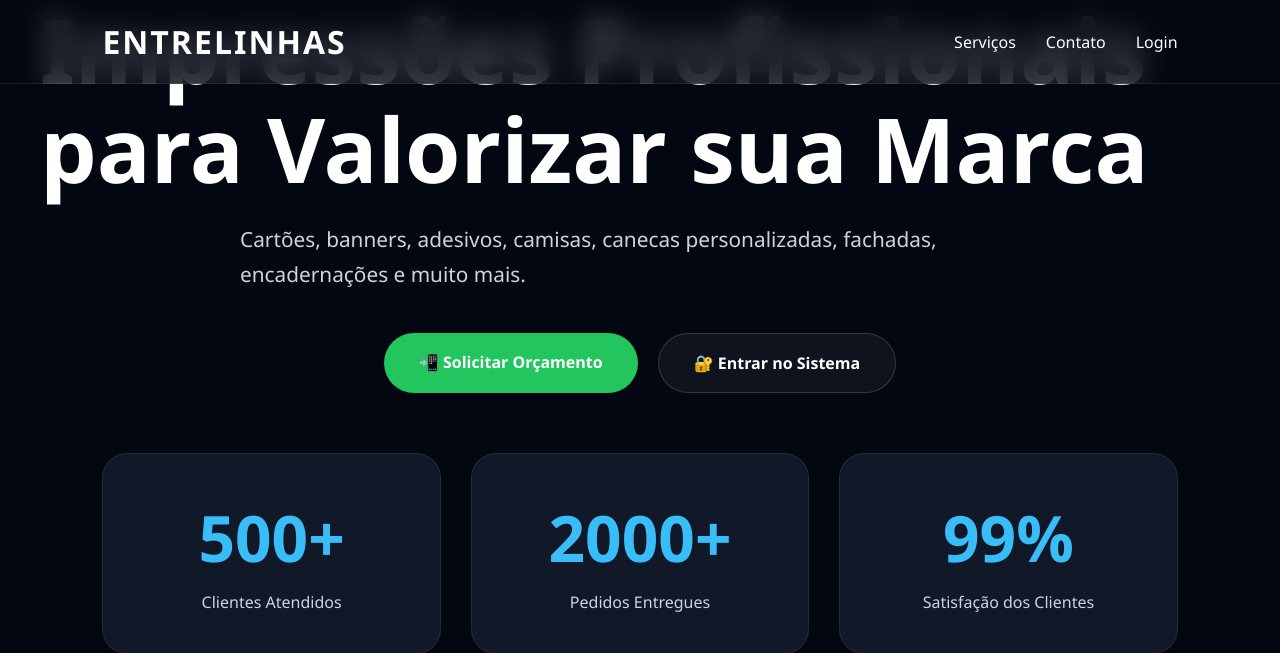
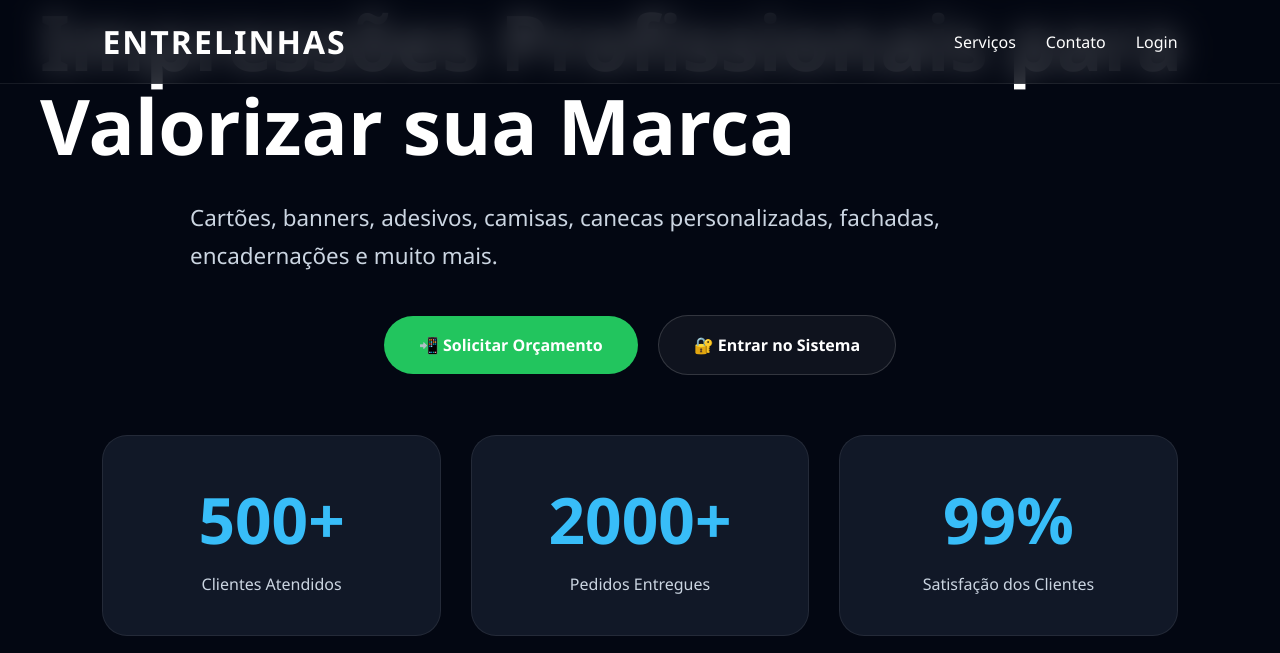
Before and after one commit to GuiMaciel29/django-sistema-entrelinhas, a Django app: page / in a window 1280 px wide. Shown: the top 653 px of the page. Run offline with Django 5.2, Linux system fonts and the light colour scheme.

Commit message:
Atualizações Gerais

```diff
--- a/core/static/css/home.css
+++ b/core/static/css/home.css
@@ -56,20 +56,23 @@ nav a:hover
 
 .hero{
     min-height:100vh;
+
     display:flex;
     justify-content:center;
     align-items:center;
+
     text-align:center;
-padding:140px 5% 80px;
 
+    padding-top:220px;
+    padding-right:5%;
+    padding-bottom:80px;
+    padding-left:5%;
 
     background:
     radial-gradient(circle at top left,#2563eb55 0%,transparent 35%),
     radial-gradient(circle at top right,#7c3aed55 0%,transparent 35%),
     radial-gradient(circle at bottom,#06b6d455 0%,transparent 40%),
     #030712;
-
-
 }
 
 .hero-content{
@@ -79,23 +82,25 @@ margin:0 auto;
 }
 
 .hero h1{
-font-size:clamp(3rem,7vw,6rem);
+    font-size:clamp(3rem,6vw,5.8rem);
     font-weight:800;
     line-height:1.1;
-margin-bottom:25px;
+    margin-bottom:30px;
+    color:#fff;
 }
 
 .hero p{
-max-width:800px;
-margin:0 auto 40px;
-font-size:1.3rem;
+    max-width:900px;
+    margin:0 auto 40px auto;
+    font-size:1.4rem;
+    line-height:1.7;
     color:#cbd5e1;
-line-height:1.7;
 }
 
 .hero-buttons{
     display:flex;
     justify-content:center;
+    align-items:center;
     gap:20px;
     flex-wrap:wrap;
 }
@@ -106,12 +111,12 @@ padding:18px 35px;
     border-radius:50px;
     text-decoration:none;
     font-weight:700;
-transition:.3s;
+    transition:0.3s;
 }
 
 .btn-whatsapp{
     background:#22c55e;
-color:white;
+    color:#fff;
 }
 
 .btn-whatsapp:hover{
@@ -120,14 +125,14 @@ box-shadow:0 10px 30px rgba(34,197,94,.35);
 }
 
 .btn-login{
+    background:rgba(255,255,255,.05);
     border:1px solid rgba(255,255,255,.15);
-color:white;
-background:rgba(255,255,255,.05);
+    color:#fff;
 }
 
 .btn-login:hover{
+    background:rgba(255,255,255,.1);
     transform:translateY(-4px);
-background:rgba(255,255,255,.08);
 }
 
 /* ESTATÍSTICAS */
```
Lines whose indentation alone changed are shown as unchanged.
